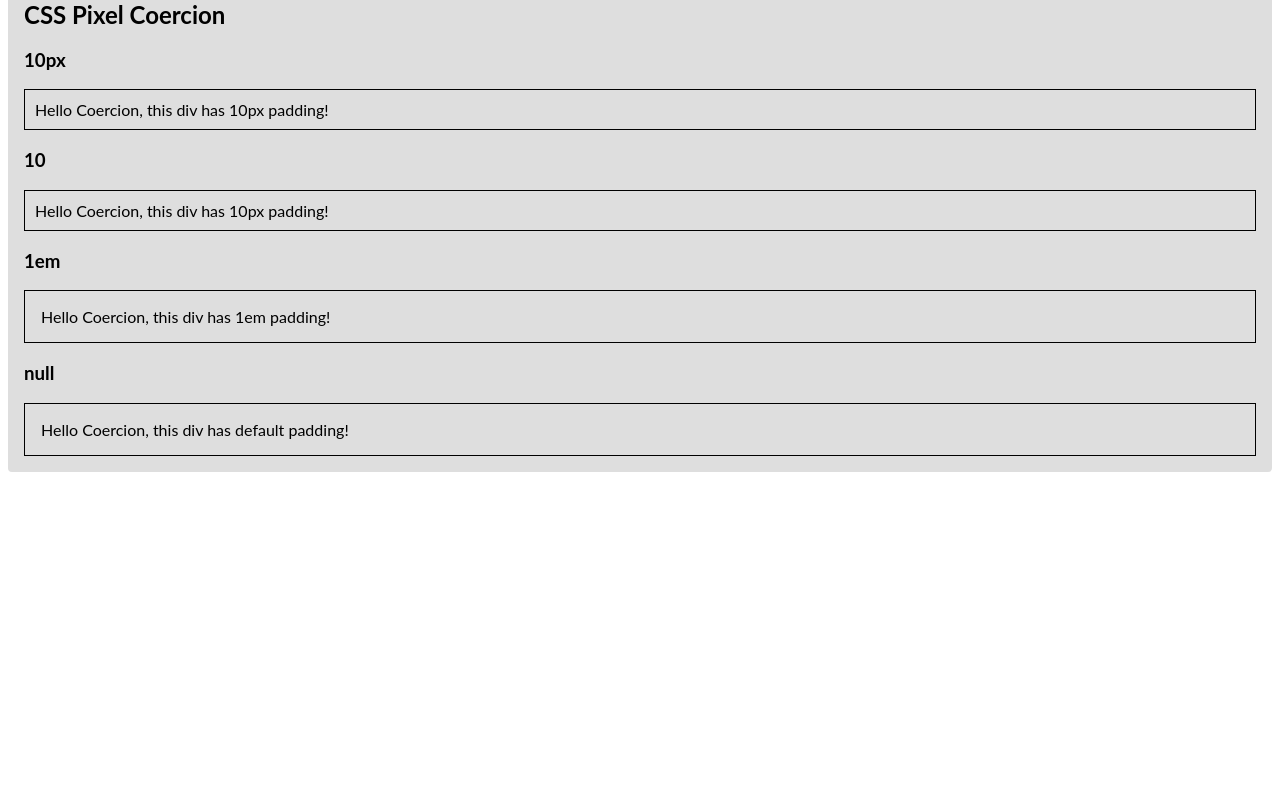
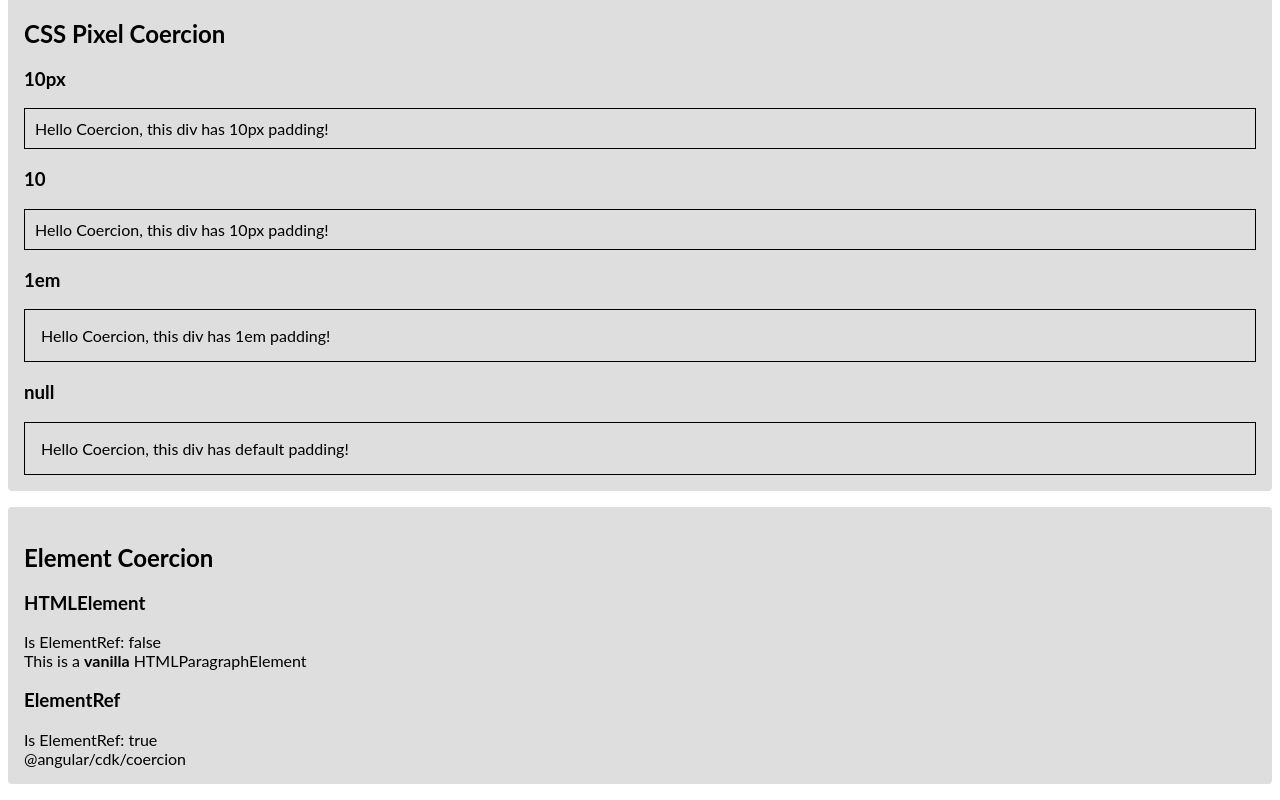
Before and after one commit to umairhm/angular-cdk-coercion, an Angular app: page / in a window 1280 px wide. Shown: the part 1369-2169 px from the top of the page. Before the commit the page ends 1857 px from the top, so only its background shows below. Built offline with nearby package versions, Linux system fonts and the light colour scheme.

Commit message:
chore: added element coercion

```diff
--- a/src/app/app.component.html
+++ b/src/app/app.component.html
@@ -1,8 +1,9 @@
-<h1>@angular/cdk/coercion</h1>
+<h1 #h1>@angular/cdk/coercion</h1>
 <ul>
   <li><a href="#array-coercion">Array Coercion</a></li>
   <li><a href="#boolean-coercion">Boolean Coercion</a></li>
   <li><a href="#css-pixel-coercion">CSS Pixel Coercion</a></li>
+  <li><a href="#element-coercion">Element Coercion</a></li>
 </ul>
 <section class="wrapper" id="array-coercion">
   <h2>Array Coercion</h2>
@@ -79,3 +80,14 @@
     <css-pixel-coercion [cssPixel]="nullValue"></css-pixel-coercion>
   </section>
 </section>
+<section class="wrapper" id="element-coercion">
+  <h2>Element Coercion</h2>
+  <section>
+    <h3>HTMLElement</h3>
+    <element-coercion [element]="htmlElement"></element-coercion>
+  </section>
+  <section>
+    <h3>ElementRef</h3>
+    <element-coercion [element]="elementRef"></element-coercion>
+  </section>
+</section>
--- a/src/app/app.component.ts
+++ b/src/app/app.component.ts
@@ -1,4 +1,4 @@
-import { Component } from '@angular/core';
+import { Component, ElementRef, OnInit, ViewChild } from '@angular/core';
 
 import { Person } from './person.interface';
 
@@ -6,7 +6,10 @@ import { Person } from './person.interface';
   selector: 'my-app',
   templateUrl: './app.component.html'
 })
-export class AppComponent  {
+export class AppComponent implements OnInit {
+  nullValue = null;
+  undefinedValue = undefined;
+
   // Array coercion data
   person1 = {
     name: 'John Smith',
@@ -26,6 +29,14 @@ export class AppComponent  {
   // boolean coercion data
   booleanTrue = true;
   booleanFalse = false;
-  nullValue = null;
-  undefinedValue = undefined;
+
+  // element coercion
+  htmlElement: HTMLElement;
+  @ViewChild('h1', { read: ElementRef, static: true }) elementRef: ElementRef;
+
+  ngOnInit() {
+    this.htmlElement = document.createElement('p');
+    this.htmlElement.innerHTML =
+      'This is a <strong>vanilla</strong> HTMLParagraphElement';
+  }
 }
--- a/src/app/app.module.ts
+++ b/src/app/app.module.ts
@@ -6,6 +6,7 @@ import { AppComponent } from './app.component';
 import { ArrayCoercionComponent } from './array-coercion.component';
 import { BooleanCoercionComponent } from './boolean-coercion.component';
 import { CssPixelCoercionComponent } from './css-pixel-coercion.component';
+import { ElementCoercionComponent } from './element-coercion.component';
 
 @NgModule({
   imports:      [ BrowserModule, FormsModule ],
@@ -13,7 +14,8 @@ import { CssPixelCoercionComponent } from './css-pixel-coercion.component';
     AppComponent,
     ArrayCoercionComponent,
     BooleanCoercionComponent,
-    CssPixelCoercionComponent
+    CssPixelCoercionComponent,
+    ElementCoercionComponent
   ],
   bootstrap:    [ AppComponent ]
 })
--- /dev/null
+++ b/src/app/element-coercion.component.ts
@@ -0,0 +1,29 @@
+import { Component, ElementRef, Input } from '@angular/core';
+import { coerceElement } from '@angular/cdk/coercion';
+
+@Component({
+  selector: 'element-coercion',
+  template: `
+    <div>
+      <span>Is ElementRef: {{isElementRef}}</span>
+      <div [innerHTML]="element.innerHTML"></div>
+    </div>
+  `
+})
+export class ElementCoercionComponent  {
+  // Declare private properties to hold coerced element reference
+  private _coercedElement: Element;
+
+  isElementRef = false;
+
+  // Use getters to return private properties
+  // Use setters to call coerceElement method and convert passed values to native element
+  @Input()
+  get element(): Element {
+    return this._coercedElement;
+  }
+  set element(val: Element) {
+    this.isElementRef = val instanceof ElementRef;
+    this._coercedElement = coerceElement(val);
+  }
+}
```
